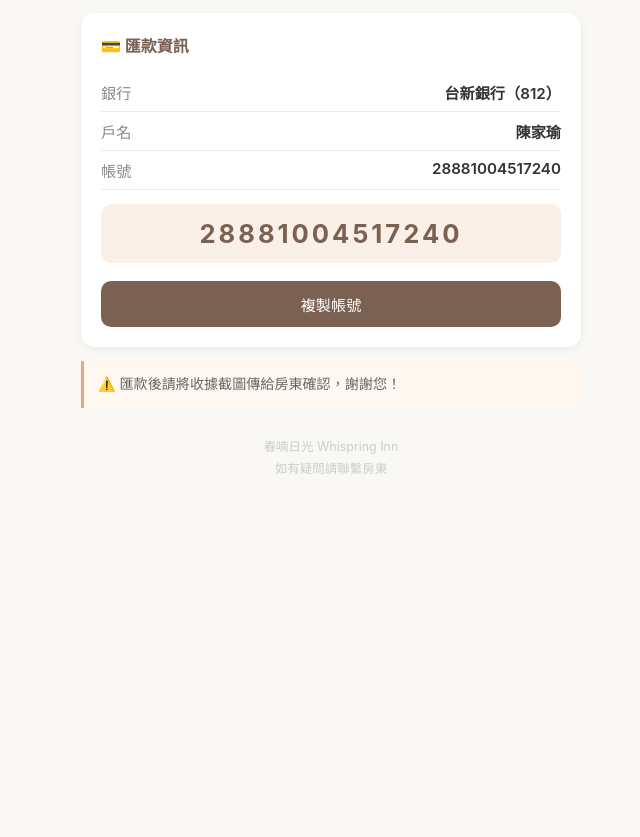
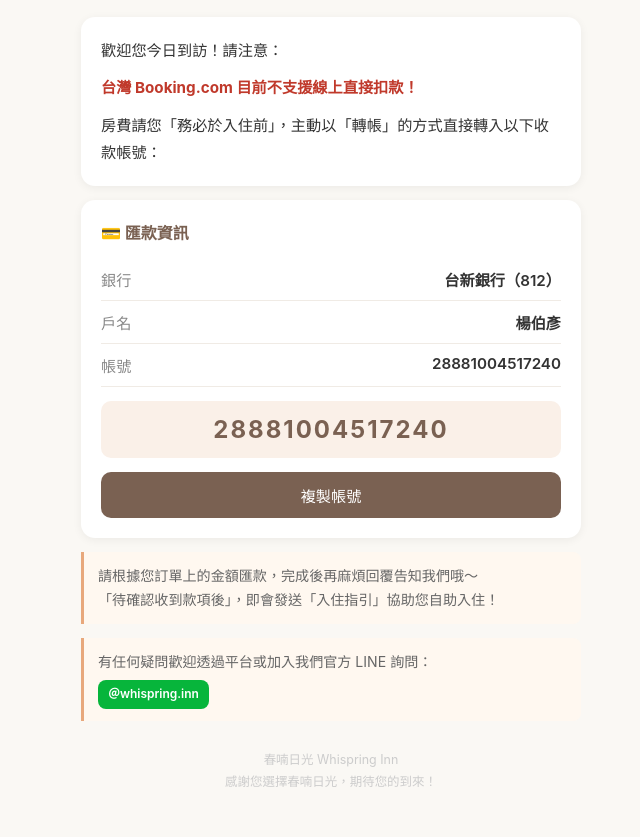
Before and after one commit to whispring-inn/checkin, a plain HTML site: page payment/index.html in a window 1280 px wide. Shown: the part 120-957 px from the top of the page, without its empty margins (309-949 px from the left). Before the commit the page ends 800 px from the top, so only its background shows below. Drawn offline with Linux system fonts and the light colour scheme.

Commit message:
Update payment page - fix owner name

```diff
--- a/payment/index.html
+++ b/payment/index.html
@@ -3,56 +3,73 @@
 <head>
   <meta charset="UTF-8">
   <meta name="viewport" content="width=device-width, initial-scale=1.0">
-  <title>春喃日光 Whispring Inn｜付款方式</title>
+  <title>春喃日光 Whispring Inn｜付款提醒</title>
   <style>
     *{box-sizing:border-box;margin:0;padding:0}
     body{font-family:-apple-system,BlinkMacSystemFont,'Helvetica Neue',Arial,sans-serif;background:#faf8f4;color:#333;padding:20px;max-width:540px;margin:0 auto}
     .header{text-align:center;padding:24px 0 16px;border-bottom:1px solid #e8e0d5;margin-bottom:20px}
     .logo{font-size:1.4em;font-weight:bold;color:#7a6152}
     .sub{color:#aaa;font-size:.85em;margin-top:4px}
+    .welcome{background:#fff;border-radius:14px;padding:20px;margin:14px 0;box-shadow:0 2px 10px rgba(0,0,0,.06);line-height:1.8;font-size:.95em}
+    .welcome p{margin-bottom:10px}
+    .welcome p:last-child{margin-bottom:0}
     .card{background:#fff;border-radius:14px;padding:20px;margin:14px 0;box-shadow:0 2px 10px rgba(0,0,0,.06)}
-    h2{font-size:1em;color:#7a6152;margin-bottom:16px}
-    .row{display:flex;justify-content:space-between;padding:8px 0;border-bottom:1px solid #f0ebe5;font-size:.95em}
-    .row:last-child{border-bottom:none}
-    .row .k{color:#888}
-    .row .v{font-weight:600}
-    .account{font-size:1.6em;font-weight:700;color:#7a6152;letter-spacing:3px;text-align:center;padding:14px;background:#faf0e8;border-radius:10px;margin:14px 0}
-    .copy-btn{width:100%;background:#7a6152;color:#fff;border:none;border-radius:10px;padding:12px;font-size:.95em;cursor:pointer;margin-top:4px}
+    h2{font-size:1em;color:#7a6152;margin-bottom:14px}
+    .info-row{display:flex;justify-content:space-between;padding:10px 0;border-bottom:1px solid #f0ebe5;font-size:.95em}
+    .info-row:last-child{border-bottom:none}
+    .info-row .k{color:#888}
+    .info-row .v{font-weight:600}
+    .account{font-size:1.5em;font-weight:700;color:#7a6152;letter-spacing:2px;text-align:center;padding:14px;background:#faf0e8;border-radius:10px;margin:14px 0}
+    .copy-btn{width:100%;background:#7a6152;color:#fff;border:none;border-radius:10px;padding:12px;font-size:.95em;cursor:pointer}
     .copy-btn:active{background:#5a4a3a}
-    .note{background:#fff8f0;border-left:3px solid #e8a87c;padding:12px 14px;border-radius:0 8px 8px 0;font-size:.88em;color:#666;margin:14px 0;line-height:1.6}
+    .note{background:#fff8f0;border-left:3px solid #e8a87c;padding:12px 14px;border-radius:0 8px 8px 0;font-size:.88em;color:#666;margin:14px 0;line-height:1.7}
+    .line-id{background:#07b53b;color:#fff;border-radius:8px;padding:4px 10px;font-size:.85em;font-weight:600;display:inline-block;margin-top:6px}
+    .highlight{font-weight:700;color:#c0392b}
     .footer{text-align:center;color:#ccc;font-size:.78em;margin-top:28px;padding-bottom:24px;line-height:1.8}
   </style>
 </head>
 <body>
   <div class="header">
     <div class="logo">春喃日光</div>
-    <div class="sub">Whispring Inn</div>
+    <div class="sub">Whispring Inn｜付款提醒</div>
+  </div>
+
+  <div class="welcome">
+    <p>歡迎您今日到訪！請注意：</p>
+    <p><span class="highlight">台灣 Booking.com 目前不支援線上直接扣款！</span></p>
+    <p>房費請您「務必於入住前」，主動以「轉帳」的方式直接轉入以下收款帳號：</p>
   </div>
 
   <div class="card">
     <h2>💳 匯款資訊</h2>
-    <div class="row"><span class="k">銀行</span><span class="v">台新銀行（812）</span></div>
-    <div class="row"><span class="k">戶名</span><span class="v">陳家瑜</span></div>
-    <div class="row"><span class="k">帳號</span><span class="v">28881004517240</span></div>
+    <div class="info-row"><span class="k">銀行</span><span class="v">台新銀行（812）</span></div>
+    <div class="info-row"><span class="k">戶名</span><span class="v">楊伯彥</span></div>
+    <div class="info-row"><span class="k">帳號</span><span class="v">28881004517240</span></div>
     <div class="account">28881004517240</div>
     <button class="copy-btn" onclick="copyAcc()">複製帳號</button>
   </div>
 
   <div class="note">
-    ⚠️ 匯款後請將收據截圖傳給房東確認，謝謝您！
+    請根據您訂單上的金額匯款，完成後再麻煩回覆告知我們哦～<br>
+    「待確認收到款項後」，即會發送「入住指引」協助您自助入住！
+  </div>
+
+  <div class="note">
+    有任何疑問歡迎透過平台或加入我們官方 LINE 詢問：<br>
+    <span class="line-id">＠whispring.inn</span>
   </div>
 
   <div class="footer">
     春喃日光 Whispring Inn<br>
-    如有疑問請聯繫房東
+    感謝您選擇春喃日光，期待您的到來！
   </div>
 
   <script>
     function copyAcc(){
-      navigator.clipboard.writeText('28881004517240').then(()=>{
-        const b=document.querySelector('.copy-btn');
-        b.textContent='✅ 已複製！';
-        setTimeout(()=>b.textContent='複製帳號',2000);
+      navigator.clipboard.writeText('28881004517240').then(function(){
+        var b = document.querySelector('.copy-btn');
+        b.textContent = '✅ 已複製！';
+        setTimeout(function(){ b.textContent = '複製帳號'; }, 2000);
       });
     }
   </script>
```
